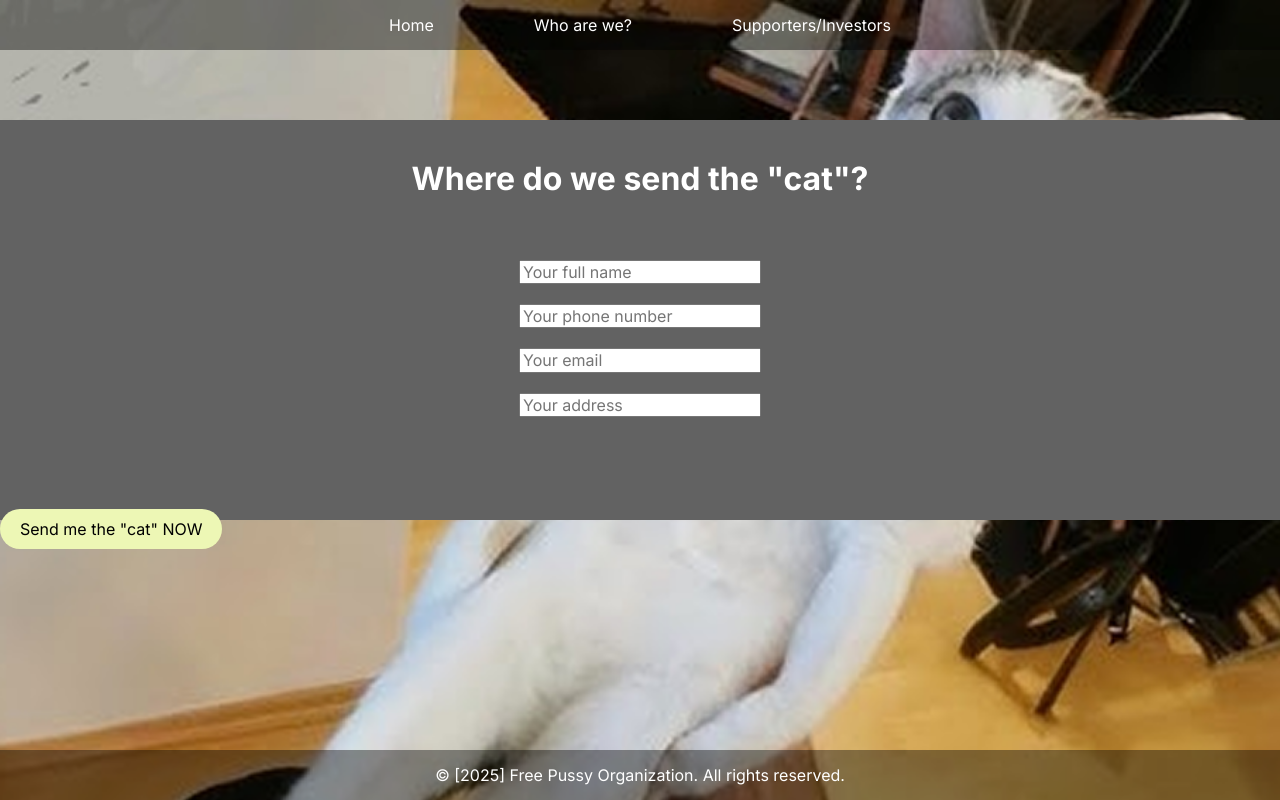
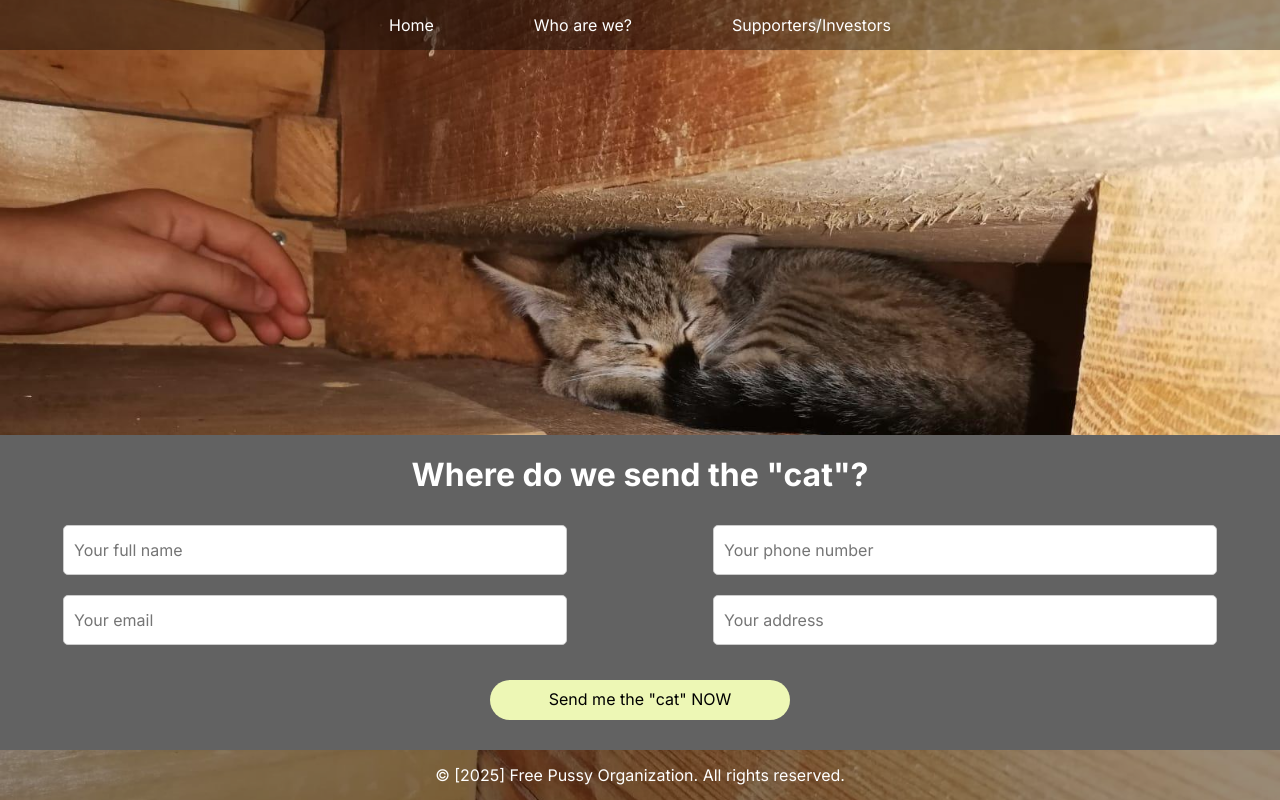
Before and after one commit to pslib-cz/2024-p2b-web-projekt-k1ubik, a website built with Vite: page src/pages/form.html in a window 1280 px wide. Built offline with nearby package versions, Linux system fonts and the light colour scheme; files whose address does not match are found by name.

Commit message:
15052025-2200

```diff
--- a/src/pages/form.html
+++ b/src/pages/form.html
@@ -13,24 +13,24 @@
       <a href="%BASE_URL%src/pages/whoarewe.html">Who are we?</a>
       <a href="%BASE_URL%src/pages/supporters.html">Supporters/Investors</a>
     </header>
+    <img class="Main_img" src="%BASE_URL%public/images/kittyeep.jpg" alt="TopKitty">
     <main>
-      <img class="Main_img" src="%BASE_URL%public/images/cathold.png" alt="HoldKitty">
-      <div class="forms_container">
+      <div>
         <h1>Where do we send the "cat"?</h1>
-        <div class="input"></div>
-          <input type="text" placeholder="Your full name" />
-          <input type="text" placeholder="Your phone number" />
-          <input type="text" placeholder="Your email" />
-          <input type="text" placeholder="Your address" />
+        <div>
+          <div class="input">
+            <input type="text" placeholder="Your full name" />
+            <input type="text" placeholder="Your phone number" />
+            <input type="text" placeholder="Your email" />
+            <input type="text" placeholder="Your address" />
+          </div>
+          <a class="button" href="%BASE_URL%src/pages/catway.html">Send me the "cat" NOW</a>
         </div>
-        <a class="button" href="%BASE_URL%src/pages/catway.html">Send me the "cat" NOW</a>
       </div>
     </main>
     <footer>
       <p>© [2025] Free Pussy Organization. All rights reserved.</p>
     </footer>
     <script src="%BASE_URL%src/main.js" type="module"></script>
-    <script src="https://cdn.jsdelivr.net/npm/swiper@11/swiper-bundle.min.js"></script>
-
   </body>
 </html>
--- a/src/styles/components.css
+++ b/src/styles/components.css
@@ -5,3 +5,9 @@
     cursor: pointer;
     text-align: center;
 }
+.forms main div .button {
+    width: 300px;
+    height: 40px;
+    justify-content: center;
+    align-items: center;
+}
--- a/src/styles/style.css
+++ b/src/styles/style.css
@@ -20,7 +20,7 @@ h1, h2, h3, h4, h5, h6 {
     text-align: center;
     font-family: 'Inter', sans-serif;
 }
-.whoarewe main div h1, .whatscat main h1, .pickcat h1 {
+.whoarewe main div h1, .whatscat main h1, .pickcat h1, .forms main div h1 {
     text-align: center;
     background-color: #626262;
 }
@@ -65,9 +65,11 @@ main {
     overflow: hidden; /* Ensure child elements don't overflow */
 }
 .whatscat main {
-    display: grid;
-    gap: 50px;
-    padding-top: calc(400px + 50px);
+    width: 100%; /* Make it span the full width of the page */
+    display: flex; /* Use flexbox for layout */
+    flex-direction: column; /* Stack content vertically */
+    justify-content: flex-end; /* Align items at the bottom */
+    align-items: center; /* Center items horizontally */
 }
 .whatscat main div {
     display: grid;
@@ -78,7 +80,7 @@ main {
     padding: 0; /* Remove any default padding */
     background-color: #626262; /* Optional: Add a shared background color */
 }
-.whatscat main div div {
+.whatscat main div div{
     display: flex;
     flex-direction: column; /* Stack components vertically */
     justify-content: center; /* Center content vertically */
@@ -111,6 +113,11 @@ main {
     padding: 0; /* Remove any default padding */
 }
 
+.forms main div {
+    display: grid;
+    grid-template-columns: 1fr;
+    grid-template-rows: repeat(3, 1fr);
+}
 
 .Main_img {
     width: 100%;
@@ -173,32 +180,34 @@ footer {
 .slide-overlay .button {
     color: black;
 }
+.forms main {
+    width: 100%; /* Make it span the full width of the page */
+    display: flex; /* Use flexbox for layout */
+    flex-direction: column; /* Stack content vertically */
+    justify-content: flex-end; /* Align items at the bottom */
+    align-items: center; /* Center items horizontally */
+}
 .forms main .Main_img {
     top: 0;
 }
-.forms main .forms_container {
-    bottom: 0; /* Align it to the bottom of the page */
+.forms main div {
     width: 100%; /* Make it span the full width of the page */
     background-color: #626262; /* Keep the background color */
-    height: 400px; /* Maintain the height */
     display: flex; /* Use flexbox for layout */
     flex-direction: column; /* Stack inputs and button vertically */
     justify-content: flex-start; /* Align items at the top */
     align-items: center; /* Center items horizontally */
-    gap: 20px; /* Add spacing between inputs and button */
-    padding: 20px; /* Add padding inside the container */
+    gap: 10px;
+    padding-bottom: 15px
 }
-
-.forms main .forms_container .button {
-    background-color: pink; /* Button background color */
-    color: black; /* Button text color */
-    padding: 10px 20px; /* Add padding for a normal-sized button */
-    font-size: 1rem; /* Set font size */
-    border: none; /* Remove default border */
-    border-radius: 5px; /* Add rounded corners */
-    cursor: pointer; /* Add pointer cursor on hover */
-    width: auto; /* Ensure the button has a normal size */
-    height: auto; /* Ensure the button height is normal */
+.forms main div input {
+    width: 80%; /* Make the input span 80% of the parent container */
+    height: 50px; /* Increase the height of the input */
+    padding: 10px; /* Add padding inside the input for better spacing */
+    font-size: 1rem; /* Increase the font size for better readability */
+    border: 1px solid #ccc; /* Optional: Add a border */
+    border-radius: 5px; /* Optional: Add rounded corners */
+    box-sizing: border-box; /* Ensure padding is included in the width/height */
 }
 /* Pro větší obrazovky */
 @media (min-width: 768px) {
@@ -240,8 +249,18 @@ footer {
     .slide-overlay {
         top: 80%; /* Adjust position for larger screens */
     }
-
-}
+    .forms main div div {
+        display: grid; /* Use grid layout */
+        grid-template-columns: repeat(2, 1fr); /* Create 2 equal columns */
+        grid-template-rows: 1fr;
+        gap: 20px; /* Add spacing between grid items */
+        justify-items: center; /* Center items horizontally in their grid cells */
+        align-items: center; /* Center items vertically in their grid cells */
+        }
+        .forms main div div:last-child {
+            grid-template-columns: 1fr;
+        }
+    } /* Close @media (min-width: 768px) */
 
 @media (min-width: 1024px) {
     header {
```
